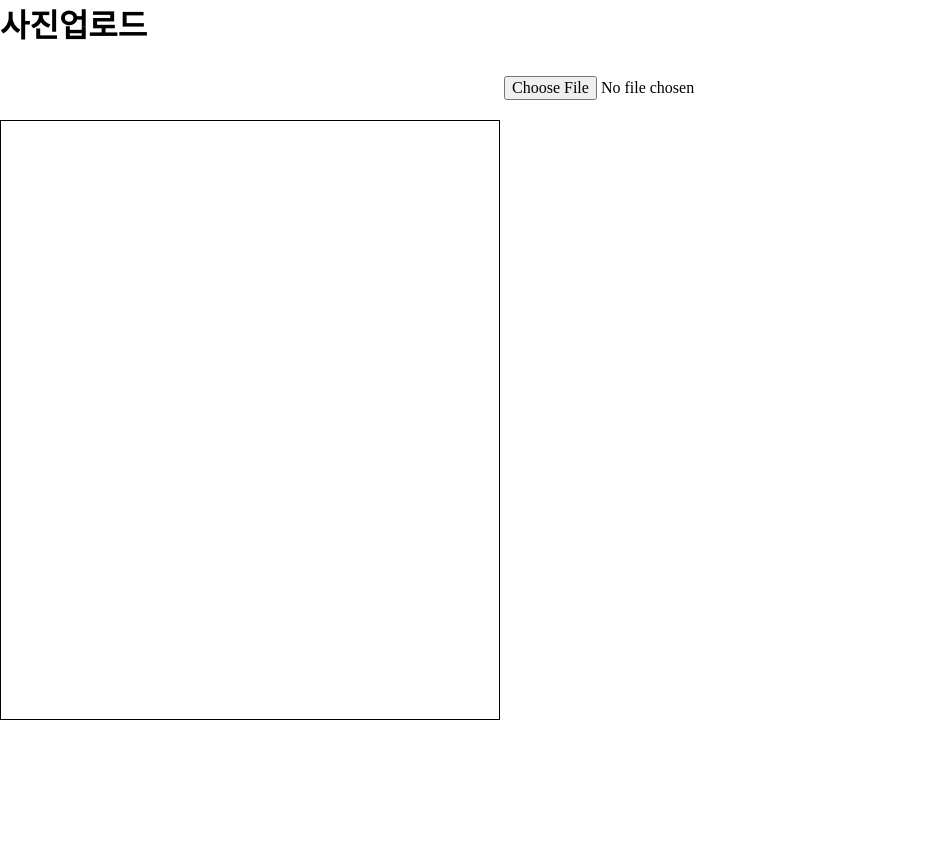
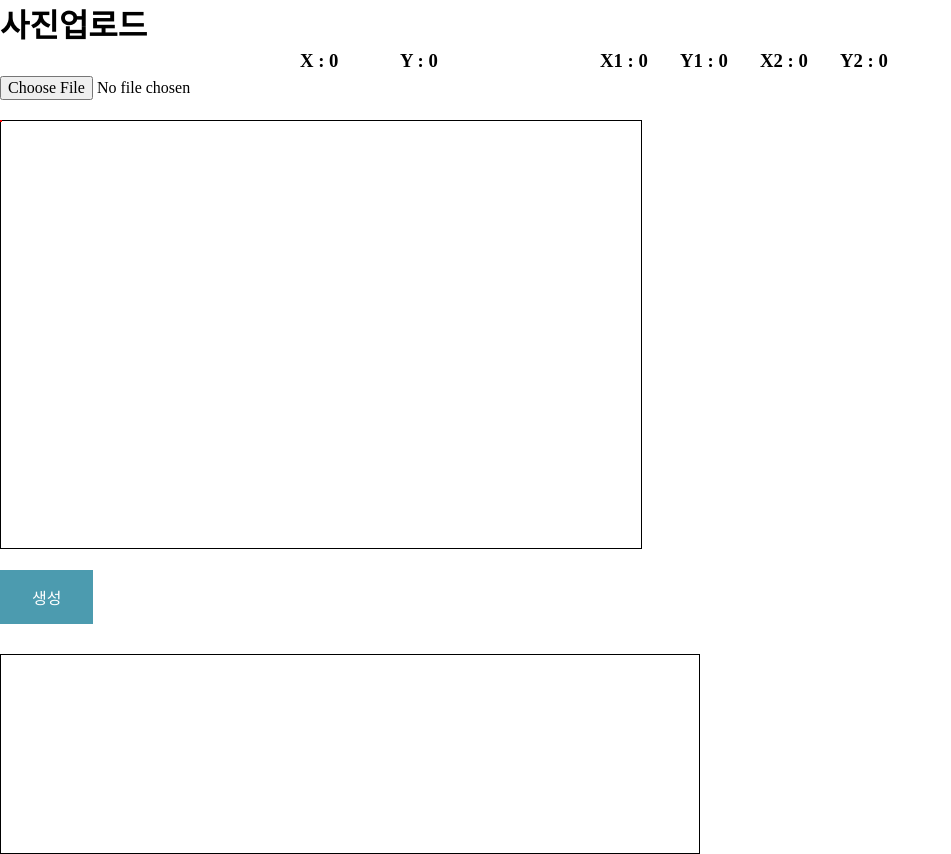
Before and after one commit to KimMyeongSu/Vue-API-Function, a Vue app: page / in a window 1280 px wide. Shown: the whole page, without its empty margins (0-951 px from the left). Before the commit the page ends 800 px from the top, so only its background shows below. Built offline with nearby package versions, Linux system fonts and the light colour scheme.

Commit message:
canvas에 input file image 좌표기능 구해서 찍어주기 완료

```diff
--- a/src/components/imageUploadDrow.vue
+++ b/src/components/imageUploadDrow.vue
@@ -3,7 +3,7 @@
     <h1>사진업로드</h1>
     <div class="image-box">
         <!-- <label for="file">일반 사진 등록</label> -->
-        <input type="file" ref="files" @change="readInputFile" accept="image/*" />
+        <input type="file" ref="files" @change="readImageFile" accept="image/*" />
     </div>
     <!-- 1. 임의로 캔버스 영역설정  (완료 )
     2. 설정된 캔버스에 업로드한 이미지 뿌려주기 (완료)
@@ -11,87 +11,180 @@
     4. 마우스 드래그로 네모영역 그리기
     5. 네모 그린 좌표 받아오기
     6. 좌표값 4개 지정해서 값 저장 하면 땡 -->
-    <canvas ref="canvasImage"></canvas>
-    <div>
-        <img v-bind:src ="url" alt="">
+    <!-- <canvas  ></canvas> -->
+    <canvas ref="canvasImage" width="640px;" height="427px;" style="z-index:1;"></canvas>
+	<canvas ref="canvasRect" @mousedown="getRectAreaDown"@mouseup="getRectAreaUp" @mousemove="getRectAreaMove" width="640px;" height="427px;" style="z-index:2;"></canvas>
+    <h3 class="h3_X">X : {{resultRect.X}}</h3>
+    <h3 class="h3_Y">Y : {{resultRect.Y}}</h3>
+    <h3 class="h3_X1">X1 : {{resultRect.X1}}</h3>
+    <h3 class="h3_Y1">Y1 : {{resultRect.Y1}}</h3>
+    <h3 class="h3_X2">X2 : {{resultRect.X2}}</h3>
+    <h3 class="h3_Y2">Y2 : {{resultRect.Y2}}</h3>
+    <div class="dndFocus"></div>
+    <div><button @click="createHtml">생성</button>
+    <textarea v-model="resultHtml"></textarea>
     </div>
+
   </div>
 </template>
 
 <script>
-import myImage from "../assets/code.png"
 export default {
     data(){
         return {
             fileReader: new FileReader(),
             img:  new Image(),
-            url: null,
+            url: "TargetUrl입력받아온값",
+            imageSrc:"",
+            resultHtml: '',
+            Rect: {
+                draw:  false,
+                rectX:  0,
+                rectY:  0,
+                rectwidth: 0,
+                rectheight: 0,
+            },
+            resultRect: {
+                X: 0,
+                Y: 0,
+                X1: 0,
+                Y1: 0,
+                X2: 0,
+                Y2: 0,
+            },
         }
     },
     methods:{
-        imageUpload(e) {
-            this.img =this.$refs.files.files[0];
-            // this.url = URL.createObjectURL(e.target.files[0]);
-            let canvasImage = this.$refs.canvasImage;
-            this.img.src = URL.createObjectURL(this.$refs.files.files[0]);
+        readImageFile(e){
+        const canvas = this.$refs.canvasImage;
+        const context = canvas.getContext('2d');
+        const that = this;
+        let imagefile = e.target.files;
 
-            // console.log(this.fileReader.readAsDataURL(this.$refs.files.files[0]));
-            //1. 업로드한 파일 읽어오기.
-            const uploadFile = this.$refs.files.files[0];
+        that.fileReader.onload = function(e) {
+                that.img.onload = function(){
+                    canvas.width = that.img.width;
+                    canvas.height = that.img.height;
+                    context.drawImage(that.img,0,0);
+                };
+                that.img.src = e.target.result;
+                // console.log(e.target.result);
+                this.imageSrc = e.target.result;
+                // console.log(this.imageSrc);
+        }
+        that.fileReader.readAsDataURL(imagefile[0]);
+        },
+        createHtml(){
+            this.resultHtml = `<p align="center">
+                <img src="${this.imageSrc}" usemap="#Map">
+                <map name="Map">
+                <area shape="rect" coords="${this.resultRect.X1},${this.resultRect.Y1},${this.resultRect.X2},${this.resultRect.Y2}" href="${this.url}" target="_blank">
+                </map>
+</p>`
+        },
+        getRectAreaDown(e){
+        const canvas = this.$refs.canvasRect;
+        const context = canvas.getContext('2d');
+        context.strokeStyle = "#FF0000"
+         this.resultRect.X1 = e.offsetX;
+         this.resultRect.Y1 = e.offsetY;
+           this.Rect.rectX =parseInt(e.offsetX);
+           this.Rect.rectY =parseInt(e.offsetY);
+           this.draw =true;
+        },
+        getRectAreaMove(e){
+        const canvas = this.$refs.canvasRect;
+        const context = canvas.getContext('2d');
+         let cX=parseInt(e.clientX-0);
+         let cY=parseInt(e.clientY-0);
 
-            this.fileReader.readAsDataURL(uploadFile);
-            this.fileReader.onload= function(e){
-                console.log(e.target.result);
-                this.url = e.target.result;
+        if(this.draw){
+            this.resultRect.X =e.clientX;
+            this.resultRect.Y =this.Rect.rectY-e.offsetY;
+            let cX=parseInt(e.clientX);
+            let cY=parseInt(e.clientY);
+             context.clearRect(0,0,canvas.width,canvas.height);
+             context.strokeRect(this.Rect.rectX,this.Rect.rectY,cX-this.Rect.rectX,e.offsetY-this.Rect.rectY);
             }
         },
-        func(){
-            let cvn = this.$refs.canvasImage;
-            let ctx = cvn.getContext("2d");
-            let bg = new Image();
-            bg.src = myImage;
-            bg.onload = function() {
-                console.log('이건 콜이 되니까 들어올꺼고');
-            ctx.drawImage(bg, 0 ,0 ,500,600);
-            };
+
+        getRectAreaUp(e){
+         this.resultRect.X2 = e.offsetX;
+         this.resultRect.Y2 = e.offsetY;
+            this.draw =false;
         },
-        readInputFile(e){
-        const canvas = this.$refs.canvasImage;
-        const ctx = canvas.getContext('2d');
-        var file = e.target.files;
-        var reader = new FileReader();
-        reader.onload = function (e) {
-            var img = new Image();
-            img.onload = function () {
-            canvas.width = img.width;
-            canvas.height = img.height;
-            ctx.drawImage(img, 0, 0);
-            };
-            img.src = e.target.result;
-        };
-        reader.readAsDataURL(file[0]);
-        },
+
     }
 }
 </script>
 
 <style scoped>
+    .h3_X{
+        position: fixed;
+        top: 50px;
+        left: 300px
+    }
+    .h3_Y{
+        position: fixed;
+        top: 50px;
+        left: 400px
+    }
+    .h3_X1{
+    position: fixed;
+    top: 50px;
+    left: 600px
+    }
+    .h3_Y1{
+    position: fixed;
+    top: 50px;
+    left: 680px
+    }
+    .h3_X2{
+    position: fixed;
+    top: 50px;
+    left: 760px
+}
+    .h3_Y2{
+    position: fixed;
+    top: 50px;
+    left: 840px
+    }
     .image-box {
         margin-top: 30px;
         padding-bottom: 20px;
+    }
+    button {
+        margin-top: 450px;
+        padding-bottom: 20px;
+        background-color: #4c9baf; /* Green */
+        border: none;
+        color: white;
+        padding: 15px 32px;
         text-align: center;
+        text-decoration: none;
+        display: block;
+        font-size: 16px;
     }
-    /* .image-box input[type='file'] {
-            position: absolute;
-            width: 0;
-            height: 0;
-            padding: 0;
-            overflow: hidden;
-            border: 0;
-        } */
+
     canvas{
-        width: 500px;
-        height: 600px;
         border: 1px solid black;
+        position: absolute;
+        display: block;
+    }
+
+    textarea{
+        margin-top: 30px;
+        padding-bottom: 20px;
+        border: 1px solid black;
+        width: 700px;
+        height: 200px;
+        resize: none; /* 사용자 임의 변경 불가 */
+        display: block;
+    }
+    .dndFocus {
+        position:fixed;
+        border:1px solid red;
+        background-color:rgb(128, 0, 0, 0.4);
+        z-index:3;
     }
 </style>
```
Also changed, not shown: 1 other file (tests, documents, lock files or other folders).
